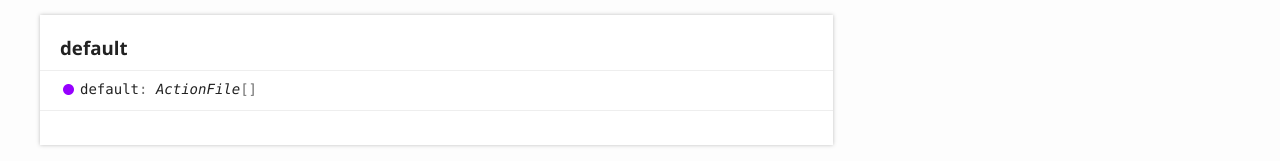
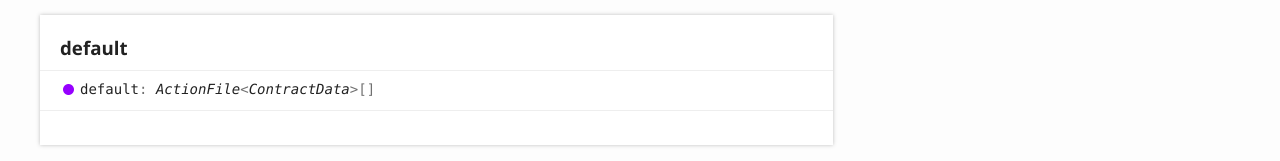
Before and after one commit to product-os/jellyfish-action-library, a plain HTML site: page modules/actions.html in a window 1280 px wide. Shown: the part 456-617 px from the top of the page. Drawn offline with Linux system fonts and the light colour scheme.

Commit message:
deploy: 7b03f6426aefb9186d03777c1dab8f9c2e4e06b8

```diff
--- a/modules/actions.html
+++ b/modules/actions.html
@@ -81,7 +81,7 @@
 				<section class="tsd-panel tsd-member tsd-kind-property tsd-parent-kind-module">
 					<a name="default" class="tsd-anchor"></a>
 					<h3>default</h3>
-					<div class="tsd-signature tsd-kind-icon">default<span class="tsd-signature-symbol">:</span> <span class="tsd-signature-type">ActionFile</span><span class="tsd-signature-symbol">[]</span></div>
+					<div class="tsd-signature tsd-kind-icon">default<span class="tsd-signature-symbol">:</span> <span class="tsd-signature-type">ActionFile</span><span class="tsd-signature-symbol">&lt;</span><span class="tsd-signature-type">ContractData</span><span class="tsd-signature-symbol">&gt;</span><span class="tsd-signature-symbol">[]</span></div>
 					<aside class="tsd-sources">
 					</aside>
 				</section>
```
